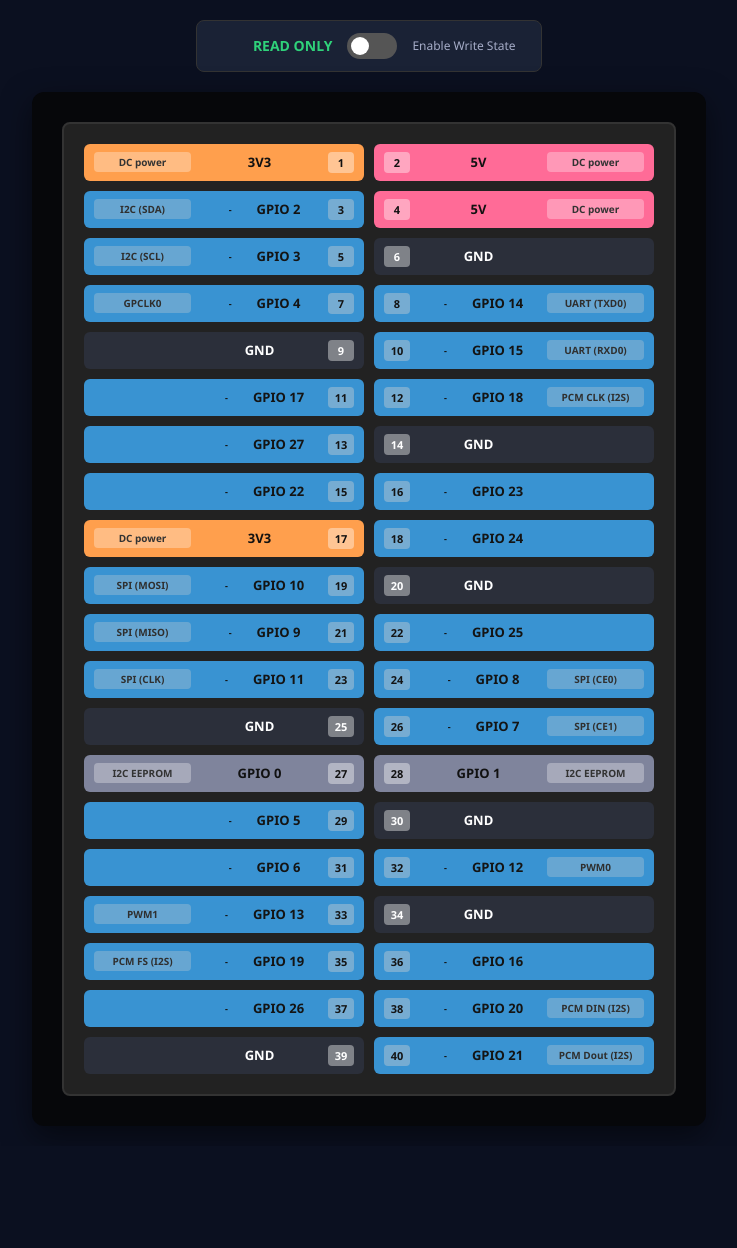
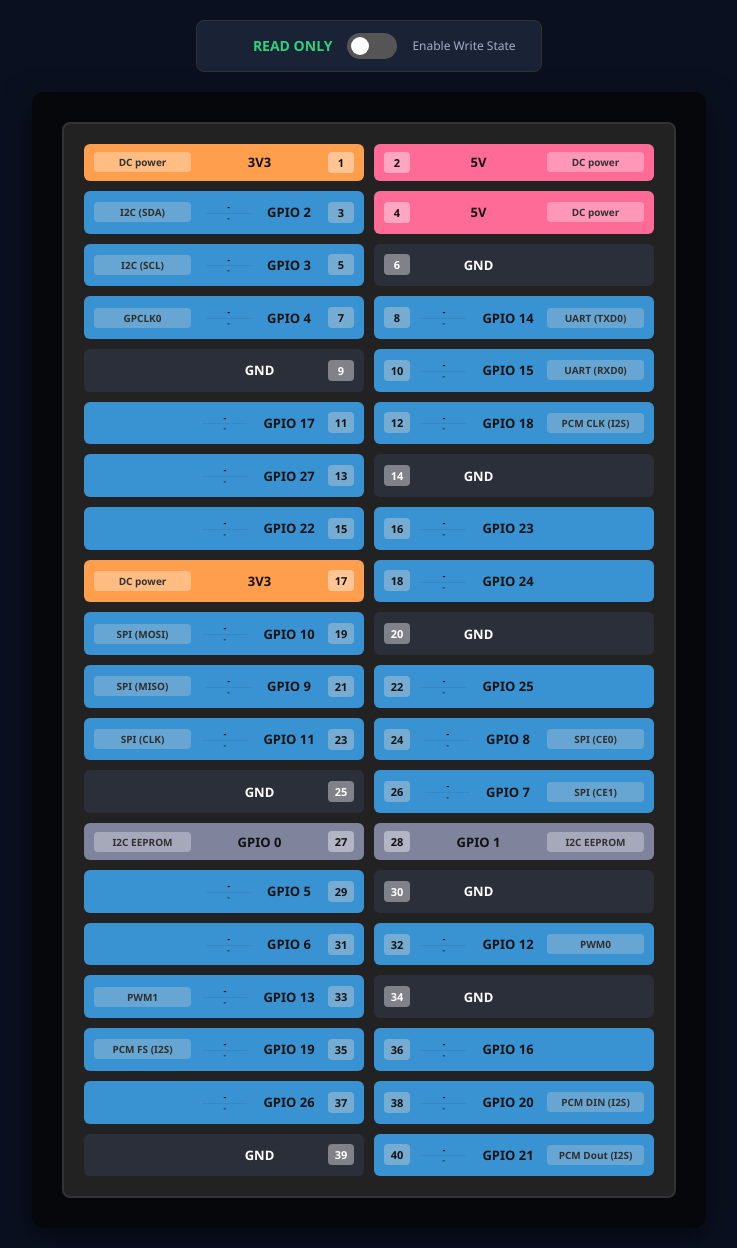
Before and after one commit to irfantuxz/gpioweb, a Flask app: page / in a window 1280 px wide. Shown: the part 115-1363 px from the top of the page, without its empty margins (271-1008 px from the left). Before the commit the page ends 1241 px from the top, so only its background shows below. Run offline with Flask 3, Linux system fonts and the light colour scheme; some libraries are stand-ins or nearby versions.

Commit message:
Update index.html mode input/output
versi 1.3

```diff
--- a/templates/index.html
+++ b/templates/index.html
@@ -1,10 +1,11 @@
 <!DOCTYPE html>
-<html lang="id">
+<html>
 <head>
     <meta charset="UTF-8">
     <meta name="viewport" content="width=device-width, initial-scale=0.9">
     <title>GPIOweb Dashboard</title>
-    <script src="https://cdnjs.cloudflare.com/ajax/libs/socket.io/4.0.1/socket.io.js"></script>
+    <!-- <script src="https://cdnjs.cloudflare.com/ajax/libs/socket.io/4.0.1/socket.io.js"></script>  -->
+    <script src="{{ url_for('static', filename='js/socket.io.min.js') }}"></script>
     <style>
         :root {
             --bg-color: #0b1020;      --text-color: #e6eef8;   --board-bg: #06070a;
@@ -29,16 +30,20 @@
         .board { background-color: var(--board-bg); padding: 30px; border-radius: 12px; box-shadow: 0 10px 30px rgba(0,0,0,0.5); }
         .header-j8 { display: grid; grid-template-columns: 1fr 1fr; gap: 10px; background-color: #222; padding: 20px; border-radius: 8px; border: 2px solid #333; }
 
-        /* Gaya untuk label mode (IN/OUT) */
         .pin .mode-badge {
             font-size: 9px;
-            padding: 2px 4px;
-            border-radius: 3px;
-            margin-right: 5px;
-            font-weight: bold;
-            min-width: 25px;
+            padding: 3px;
+            border-radius: 4px;
+            margin-right: 8px;
+            font-weight: 800;
+            min-width: 45px;
             text-align: center;
+            display: flex;
+            flex-direction: column;
+            line-height: 1.1;
+            text-transform: uppercase;
         }
+        .pull-label { font-size: 8px; opacity: 0.8; margin-top: 1px; border-top: 1px solid rgba(0,0,0,0.1); }
         .mode-in { background-color: #f1c40f; color: #000; } /* Kuning untuk Input */
         .mode-out { background-color: #9b59b6; color: #fff; } /* Ungu untuk Output */
 
@@ -115,46 +120,51 @@
         const modeStatus = document.getElementById('modeStatus');
         const mainBoard = document.getElementById('mainBoard');
 
-        // Logic visual mode toggle
+        // Tambahkan listener untuk Write Mode Toggle agar melepas pin saat OFF
         writeToggle.addEventListener('change', (e) => {
-            if(e.target.checked) {
+            if(!e.target.checked) {
+                socket.emit('release_all'); // Beritahu server untuk close() semua objek
+                modeStatus.textContent = 'READ ONLY';
+                modeStatus.className = 'mode-label read';
+                mainBoard.classList.remove('write-mode');
+            } else {
                 modeStatus.textContent = 'WRITE MODE';
                 modeStatus.className = 'mode-label write';
                 mainBoard.classList.add('write-mode');
-            } else {
-                modeStatus.textContent = 'READ ONLY';
-                modeStatus.className = 'mode-label read';
-                mainBoard.classList.remove('write-mode');
             }
         });
 
-        // Modifikasi Render Pin untuk 4 Kolom Visual
+        // Modifikasi Render Pin
         pinMap.forEach(p => {
-
             const div = document.createElement('div');
             const isOdd = p.pin % 2 !== 0;
             div.className = `pin ${p.type} ${isOdd ? 'pin-left' : 'pin-right'}`;
             if (p.bcm !== null) div.id = `pin-${p.bcm}`;
 
-            const funcHtml = `<span class="function ${p.func ? '' : 'empty-func'}">${p.func || '-'}</span>`;
-
-            // Tambahkan span dengan class 'mode-badge' di sini
-            const modeHtml = p.type === 'gpio' ? `<span class="mode-badge" id="mode-${p.bcm}">-</span>` : '';
+            const modeHtml = p.type === 'gpio' ? `<div class="mode-badge" id="mode-${p.bcm}"><span>-</span><span class="pull-label">-</span></div>` : '';
 
             div.innerHTML = `
-                ${funcHtml}
-                <div style="display: flex; align-items: center;">
-                    ${modeHtml}
-                    <span class="name">${p.name}</span>
-                </div>
+                <span class="function ${p.func ? '' : 'empty-func'}">${p.func || '-'}</span>
+                <div style="display: flex; align-items: center;">${modeHtml}<span class="name">${p.name}</span></div>
                 <span class="number">${p.pin}</span>
             `;
 
             if (p.type === 'gpio') {
+                // KLIK KIRI: Toggle Value atau Toggle Pull
                 div.addEventListener('click', () => {
-                    // Validasi ganda: Klien hanya emit jika sakelar menyala
                     if (writeToggle.checked) {
-                        socket.emit('toggle', { bcm: p.bcm, write_mode: true });
+                        const mode = div.getAttribute('data-mode');
+                        const pull = div.getAttribute('data-pull');
+                        socket.emit('toggle_action', { bcm: p.bcm, mode: mode, pull: pull });
+                    }
+                });
+
+                // KLIK KANAN: Ganti Mode (Input/Output)
+                div.addEventListener('contextmenu', (e) => {
+                    if (writeToggle.checked) {
+                        e.preventDefault(); // Mencegah menu browser muncul
+                        const mode = div.getAttribute('data-mode');
+                        socket.emit('change_mode', { bcm: p.bcm, current_mode: mode });
                     }
                 });
             }
@@ -170,16 +180,17 @@
                 const modeEl = document.getElementById(`mode-${bcm}`);
 
                 if (el && modeEl) {
-                    // Update Status ON/OFF
+                    // Simpan state di atribut elemen untuk referensi klik
+                    el.setAttribute('data-mode', data.mode);
+                    el.setAttribute('data-pull', data.pull);
+
                     data.value ? el.classList.add('on') : el.classList.remove('on');
 
-                    // Update Teks & Warna Mode
-                    modeEl.textContent = data.mode;
-                    if (data.mode === 'INPUT') {
-                        modeEl.className = 'mode-badge mode-in';
-                    } else {
-                        modeEl.className = 'mode-badge mode-out';
-                    }
+                    // Render Badge (Atas: Mode, Bawah: Pull)
+                    modeEl.querySelector('span:first-child').textContent = data.mode;
+                    modeEl.querySelector('.pull-label').textContent = data.mode === 'INPUT' ? data.pull : '';
+
+                    modeEl.className = `mode-badge ${data.mode === 'INPUT' ? 'mode-in' : 'mode-out'}`;
                 }
             }
         });
```
